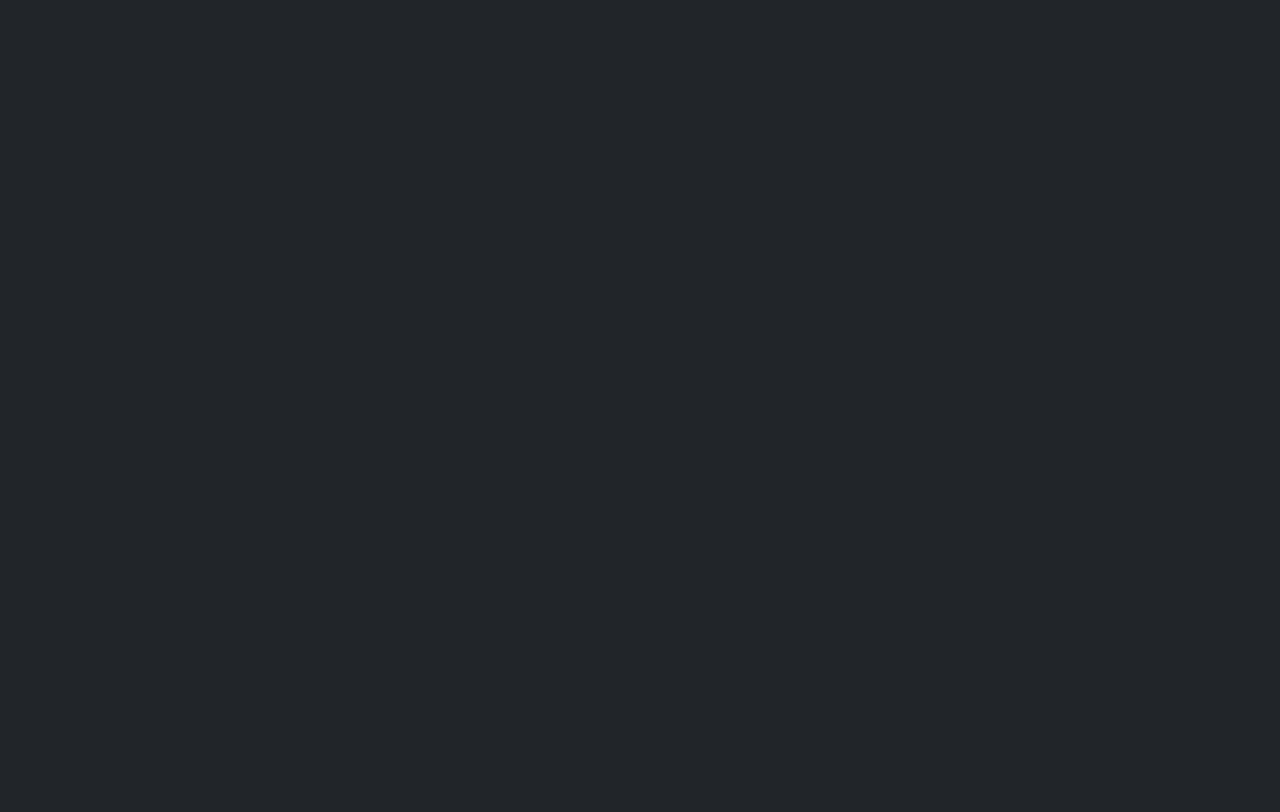
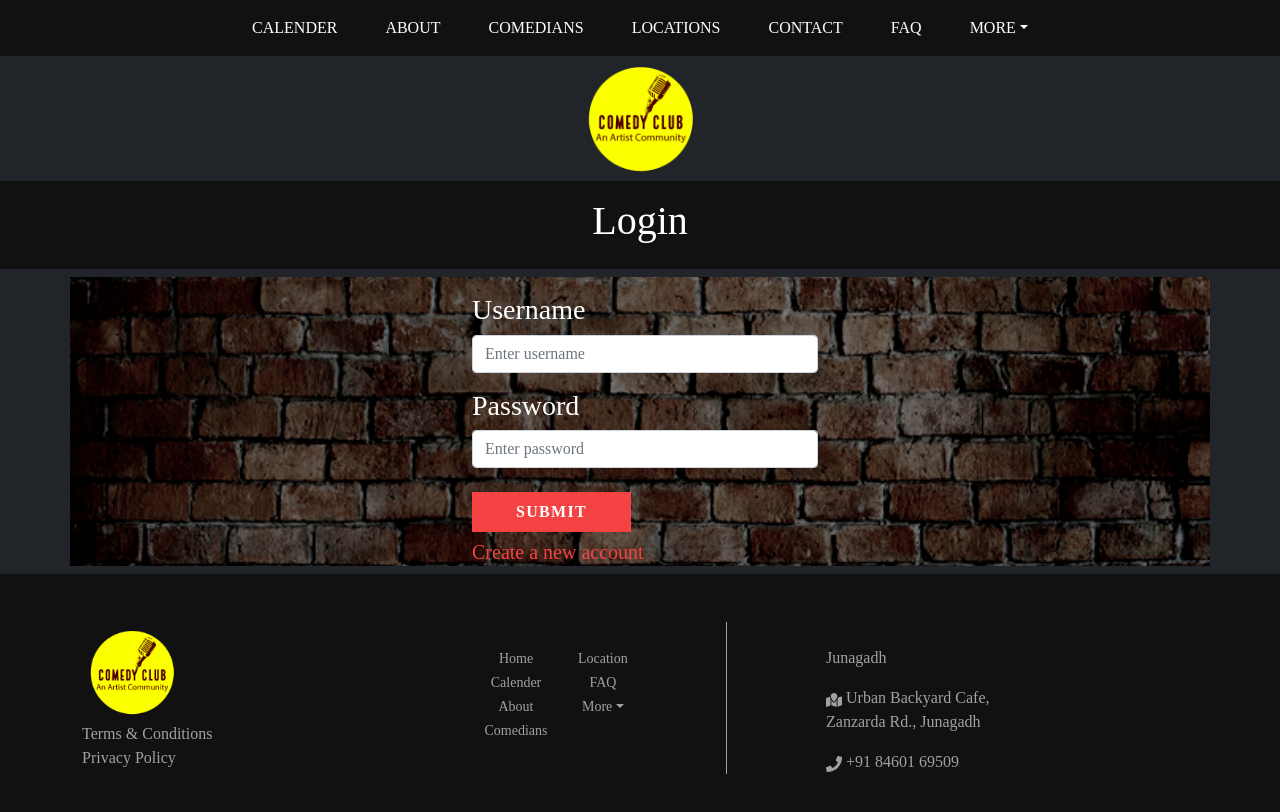
Before and after one commit to Darshit-parzival/Project-MCA-Sem-2, a React (Vite) app in the folder frontend/: page /login in a window 1280 px wide. Before the commit this address had no page. Shown: the top 812 px of the page. Built offline with nearby package versions, Linux system fonts and the light colour scheme.

Commit message:
faq done login done and working sign up

```diff
--- a/frontend/src/Urls.tsx
+++ b/frontend/src/Urls.tsx
@@ -6,14 +6,20 @@ import Comedians from './pages/public/Comedians'
 import Location from './pages/public/Location'
 import JndMoreInfo from './pages/includes/components/JndMoreInfo'
 import RktMoreInfo from './pages/includes/components/RktMoreInfo'
-import { AdiMoreInfo } from './pages/includes/components/AdiMoreInfo'
+import AdiMoreInfo from './pages/includes/components/AdiMoreInfo'
 import Contact from './pages/public/Contact'
+import Faq from './pages/public/Faq'
+import Login from './pages/public/Login'
+import Signup from './pages/public/Signup'
 
 function Urls() {
 
   return (
     <>
     <Routes>
+      <Route path='/signup' element={<Signup />} />
+      <Route path='/login' element={<Login />} />
+      <Route path='/faq' element={<Faq />} />
       <Route path='/location/ahmedabad' element={<AdiMoreInfo />} />
       <Route path='/location/rajkot' element={<RktMoreInfo />} />
       <Route path='/location/junagadh' element={<JndMoreInfo />} />
--- a/frontend/src/pages/includes/assets/css/contact.css
+++ b/frontend/src/pages/includes/assets/css/contact.css
@@ -1,5 +1,27 @@
 .brick {
     background: url("../img/brick-wall.jpg");
     object-fit: cover;
-    filter: grayscale(100%);
+    /* filter: grayscale(100%); */
 }
+.txt-color{
+    color: #f54343 !important;
+    text-decoration: none;
+}
+.btn-card {
+    color: #fff;
+    background-color: #f54343;
+    font-weight: 700;
+    font-size: 16px;
+    border: none;
+    text-transform: uppercase;
+    letter-spacing: 1.3px;
+    border-radius: 0px;
+    text-align: center;
+    width: 159px;
+    height: 37px;
+    text-shadow: none;
+    padding: 8px 12px;
+}
+.btn-card:hover{
+    background-color: rgb(17, 17, 17);
+}
--- a/frontend/src/pages/includes/components/AdiMoreInfo.tsx
+++ b/frontend/src/pages/includes/components/AdiMoreInfo.tsx
@@ -1,7 +1,7 @@
 import Footer from "./Footer";
 import Header from "./Header";
 
-export const AdiMoreInfo = () => {
+const AdiMoreInfo = () => {
   return (
     <div>
       <Header />
@@ -10,3 +10,5 @@ export const AdiMoreInfo = () => {
     </div>
   );
 };
+
+export default AdiMoreInfo;
--- a/frontend/src/pages/includes/components/Header.tsx
+++ b/frontend/src/pages/includes/components/Header.tsx
@@ -71,7 +71,7 @@ const Header = () => {
               <li className="nav-item mx-3">
                 <Link
                   className="nav-link active text-uppercase font-weight-bold"
-                  to="#"
+                  to="faq"
                 >
                   FAQ
                 </Link>
@@ -92,7 +92,7 @@ const Header = () => {
                   aria-labelledby="navbarDropdown"
                 >
                   <li>
-                    <Link className="dropdown-item" to="#">
+                    <Link className="dropdown-item" to="/login">
                       Login
                     </Link>
                   </li>
@@ -100,7 +100,7 @@ const Header = () => {
                     <hr className="dropdown-divider bg-light" />
                   </li>
                   <li>
-                    <Link className="dropdown-item" to="#">
+                    <Link className="dropdown-item" to="/signup">
                       Sign Up
                     </Link>
                   </li>
--- a/frontend/src/pages/public/About.tsx
+++ b/frontend/src/pages/public/About.tsx
@@ -16,7 +16,7 @@ const About = () => {
         <div className="row about-section">
           <div className="col">
             <div
-              className="description-box p-4"
+              className="description-box mt-5 mb-5 p-4"
               style={{ backgroundColor: "rgb(17,17,17)", marginTop: "10px" }}
             >
               <h4>About Comedy Club</h4>
--- a/frontend/src/pages/public/Contact.tsx
+++ b/frontend/src/pages/public/Contact.tsx
@@ -2,6 +2,7 @@ import Footer from "../includes/components/Footer";
 import Header from "../includes/components/Header";
 import "../includes/assets/css/contact.css";
 import { FaEnvelope, FaPhone } from "react-icons/fa";
+import { Link } from "react-router-dom";
 
 const Contact = () => {
   return (
@@ -15,21 +16,23 @@ const Contact = () => {
       </div>
       <div className="brick">
         <div className="container-fluid d-flex justify-content-center">
-          <div className="row ms-5 me-5">
+          <div className="row ms-5 me-5" style={{width:"35%"}}>
             <div className="col p-5">
               <div className="text-left">
                 <p className="h1">Contact Info</p>
                 <p>
-                  <FaPhone className="me-2" /> +91 84601 69509
+                  <FaPhone className="me-2" /> <Link className="txt-color" to="tel:+918460169509"> +91 84601 69509</Link>
                 </p>
                 <p>
-                  <FaEnvelope className="me-2" /> merakicomedyclub@gmail.com
+                  <FaEnvelope className="me-2" /> <Link className="txt-color" to="mailto:darshitrakhasia@gmail.com">  merakicomedyclub@gmail.com </Link>
                 </p>
               </div>
             </div>
           </div>
-          <div className="row">
+          <div className="row" style={{width:"35%"}}>
             <div className="col p-5">
+              <h3 className="txt-color">Contact Form</h3>
+              <label>For information about shows or any questions please use the contact form below, or call at <Link className="txt-color" to="tel:+918460169509">+91 84601 69509</Link> or email us at info@newyorkcomedyclub.com</label>
               <form>
                 <div className="mb-3">
                   <label htmlFor="exampleInputEmail1" className="form-label">
@@ -52,17 +55,7 @@ const Contact = () => {
                     id="exampleInputPassword1"
                   />
                 </div>
-                <div className="mb-3 form-check">
-                  <input
-                    type="checkbox"
-                    className="form-check-input"
-                    id="exampleCheck1"
-                  />
-                  <label className="form-check-label" htmlFor="exampleCheck1">
-                    Check me out
-                  </label>
-                </div>
-                <button type="submit" className="btn btn-primary">
+                <button type="submit" className="btn-card">
                   Submit
                 </button>
               </form>
--- /dev/null
+++ b/frontend/src/pages/public/Faq.tsx
@@ -0,0 +1,33 @@
+import Footer from "../includes/components/Footer";
+import Header from "../includes/components/Header";
+
+const Faq = () => {
+  return (
+    <div>
+      <Header />
+      <div
+        className="text-center w-100 p-3"
+        style={{ backgroundColor: "rgb(17,17,17)" }}
+      >
+        <p className="h1">FAQ</p>
+      </div>
+
+      <div className="container-fluid">
+        <div className="row about-section">
+          <div className="col">
+            <div
+              className="description-box p-4 mb-5 mt-5"
+              style={{ backgroundColor: "rgb(17,17,17)" }}
+            >
+                <h6>Question</h6>
+                <p>Answer</p>
+            </div>
+          </div>
+        </div>
+      </div>
+      <Footer />
+    </div>
+  );
+};
+
+export default Faq;
--- /dev/null
+++ b/frontend/src/pages/public/Login.tsx
@@ -0,0 +1,54 @@
+import { Link } from "react-router-dom";
+import Footer from "../includes/components/Footer";
+import Header from "../includes/components/Header";
+
+const Login = () => {
+  return (
+    <div>
+      <Header />
+      <div
+        className="text-center w-100 p-3"
+        style={{ backgroundColor: "rgb(17,17,17)" }}
+      >
+        <p className="h1">Login</p>
+      </div>
+      <div className="bg container mt-2 mb-2">
+        <div className="row justify-content-center">
+          <div className="col-md-4 login-container">
+            <div className="text-white">
+              <div className="card-body">
+                <form>
+                  <div className="form-group mt-2 mb-2">
+                    <label htmlFor="username" className="mb-2 mt-2 h3">Username</label>
+                    <input
+                      type="text"
+                      className="form-control"
+                      id="username"
+                      placeholder="Enter username"
+                    />
+                  </div>
+                  <div className="form-group">
+                    <label htmlFor="password" className="mb-2 mt-2 h3">Password</label>
+                    <input
+                      type="password"
+                      className="form-control"
+                      id="password"
+                      placeholder="Enter password"
+                    />
+                  </div>
+                  <button type="submit" className="btn-card mb-2 mt-4">
+                    Submit
+                  </button>
+                </form>
+              <Link to="/signup" className="txt-color h5">Create a new account</Link>
+              </div>
+            </div>
+          </div>
+        </div>
+      </div>
+      <Footer />
+    </div>
+  );
+};
+
+export default Login;
--- /dev/null
+++ b/frontend/src/pages/public/Signup.tsx
@@ -0,0 +1,122 @@
+import { Link } from "react-router-dom";
+import Footer from "../includes/components/Footer";
+import Header from "../includes/components/Header";
+
+const Signup = () => {
+  return (
+    <div>
+      <Header />
+      <div
+        className="text-center w-100 p-3"
+        style={{ backgroundColor: "rgb(17,17,17)" }}
+      >
+        <p className="h1">Sign Up</p>
+      </div>
+      <section className="mb-2 mt-2">
+        <div className="container h-100">
+          <div className="row d-flex justify-content-center align-items-center h-100">
+            <div className="col-lg-12 col-xl-11">
+              <div className="card text-black" style={{ borderRadius: "25px",backgroundColor: "rgb(17,17,17)" }}>
+                <div className="card-body p-md-5">
+                  <div className="row justify-content-center">
+                    <div className="col-md-10 col-lg-6 col-xl-5 order-2 order-lg-1">
+                      <p className="text-center h1 fw-bold mb-5 mx-1 mx-md-4 mt-4">
+                        Enroll for Laughs
+                      </p>
+
+                      <form className="mx-1 mx-md-4">
+                        <div className="d-flex flex-row align-items-center mb-4">
+                          <i className="fas fa-user fa-lg me-3 fa-fw"></i>
+                          <div
+                            data-mdb-input-init
+                            className="form-outline flex-fill mb-0"
+                          >
+                            <input
+                              type="text"
+                              id="form3Example1c"
+                              className="form-control"
+                            />
+                            <label className="form-label">Your Name</label>
+                          </div>
+                        </div>
+
+                        <div className="d-flex flex-row align-items-center mb-4">
+                          <i className="fas fa-envelope fa-lg me-3 fa-fw"></i>
+                          <div
+                            data-mdb-input-init
+                            className="form-outline flex-fill mb-0"
+                          >
+                            <input
+                              type="email"
+                              id="form3Example3c"
+                              className="form-control"
+                            />
+                            <label className="form-label">Your Email</label>
+                          </div>
+                        </div>
+
+                        <div className="d-flex flex-row align-items-center mb-4">
+                          <i className="fas fa-lock fa-lg me-3 fa-fw"></i>
+                          <div
+                            data-mdb-input-init
+                            className="form-outline flex-fill mb-0"
+                          >
+                            <input
+                              type="password"
+                              id="form3Example4c"
+                              className="form-control"
+                            />
+                            <label className="form-label">Password</label>
+                          </div>
+                        </div>
+
+                        <div className="d-flex flex-row align-items-center mb-4">
+                          <i className="fas fa-key fa-lg me-3 fa-fw"></i>
+                          <div
+                            data-mdb-input-init
+                            className="form-outline flex-fill mb-0"
+                          >
+                            <input
+                              type="password"
+                              id="form3Example4cd"
+                              className="form-control"
+                            />
+                            <label className="form-label">
+                              Repeat your password
+                            </label>
+                          </div>
+                        </div>
+
+                        <div className="d-flex justify-content-center mx-4 mb-3 mb-lg-4">
+                          <button
+                            type="button"
+                            data-mdb-button-init
+                            data-mdb-ripple-init
+                            className="btn btn-lg"
+                          >
+                            Register
+                          </button>
+                        </div>
+                      </form>
+                    </div>
+                    <div className="col-md-10 col-lg-6 col-xl-7 d-flex align-items-center order-1 order-lg-2">
+                      <img
+                        src="https://mdbcdn.b-cdn.net/img/Photos/new-templates/bootstrap-registration/draw1.webp"
+                        className="me-3 img-fluid"
+                        style={{height:"auto", width:"95%"}}
+                        alt="Sample image"
+                      />
+                    </div>
+                  </div>
+                </div>
+              </div>
+            </div>
+          </div>
+        </div>
+      </section>
+      <Footer />
+    </div>
+  );
+};
+
+export default Signup;
```
